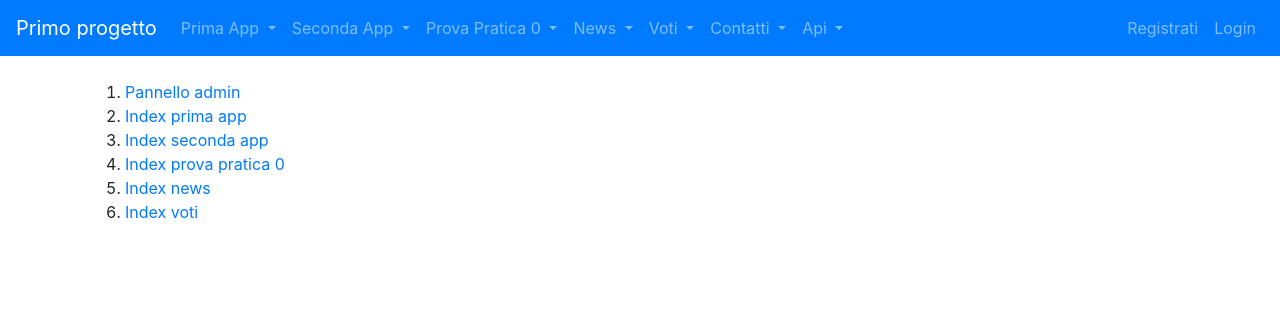
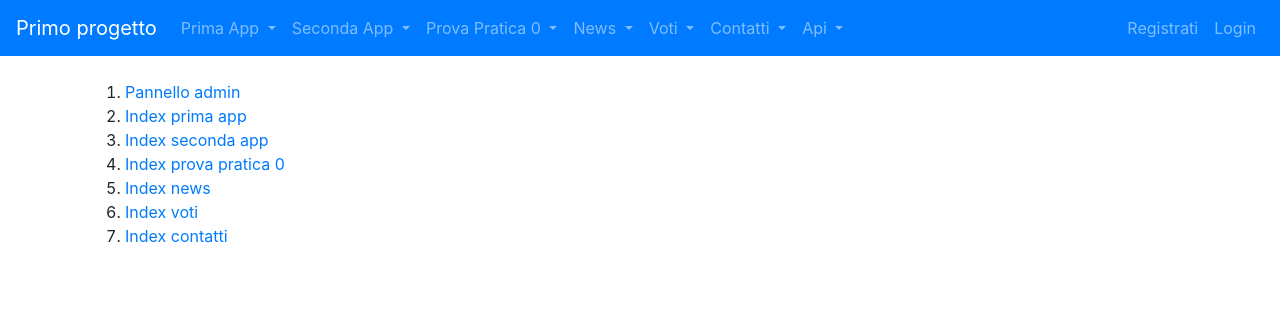
Before and after one commit to SteMotta/primo_progetto, a Django app: template templates/index_root.html in a window 1280 px wide. Shown: the top 316 px of the page. Run offline with Django 5.2, Linux system fonts and the light colour scheme; the template is opened without the code that fills it, so the values that code supplies are empty.

Commit message:
Correzione

```diff
--- a/forms_app/urls.py
+++ b/forms_app/urls.py
@@ -4,6 +4,7 @@ import forms_app
 from forms_app.views import *
 app_name = "forms_app"
 urlpatterns = [
+    path('', index, name="index"),
     path('contattaci/', contatti, name="contatti"),
     path('lista_contatti', lista_contatti, name="lista_contatti"),
     path('elimina_contatto/<int:pk>', elimina_contatto, name="elimina_contatto"),
--- a/forms_app/views.py
+++ b/forms_app/views.py
@@ -5,6 +5,9 @@ from .models import Contatto
 from django.shortcuts import get_object_or_404,redirect
 from django.contrib.admin.views.decorators import staff_member_required
 from django.contrib.auth.decorators import login_required
+
+def index(request):
+    return render(request, 'news/index.html')
 def contatti(request):
     if request.method == 'POST':
         form = FormContatto(request.POST)
--- a/templates/base.html
+++ b/templates/base.html
@@ -117,6 +117,7 @@
                     Contatti
                 </a>
                 <div class="dropdown-menu" aria-labelledby="formsAppDropdownMenuLink">
+                    <a class="dropdown-item" href="{% url 'forms_app:index'%}">Index</a>
                     <a class="dropdown-item" href="{% url 'forms_app:contatti'%}">Contattaci</a>
                     <a class="dropdown-item" href="{% url 'forms_app:lista_contatti'%}">Lista Contatti</a>
                 </div>
--- a/templates/index_root.html
+++ b/templates/index_root.html
@@ -10,5 +10,6 @@
         <li><a href="{% url 'prova_pratica_0:index'%}">Index prova pratica 0</a></li>
         <li><a href="{% url 'news:index'%}">Index news</a></li>
         <li><a href="{% url 'voti:index'%}">Index voti</a></li>
+        <li><a href="{% url 'forms_app:index'%}">Index contatti</a></li>
     </ol>
 {% endblock content%}
```
